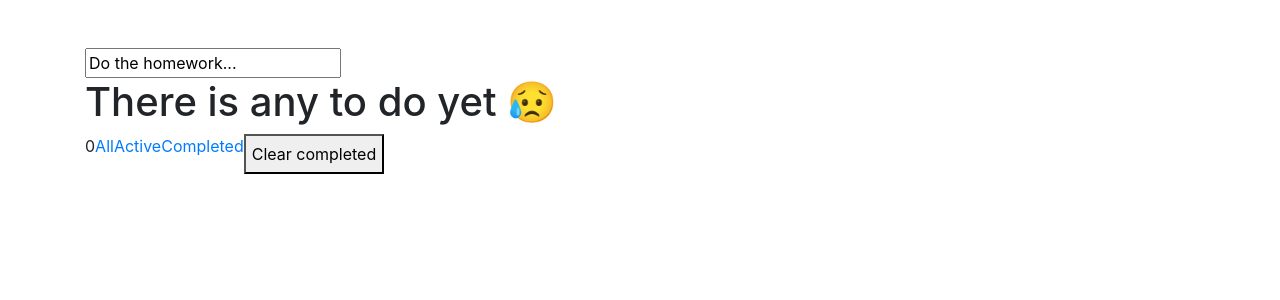
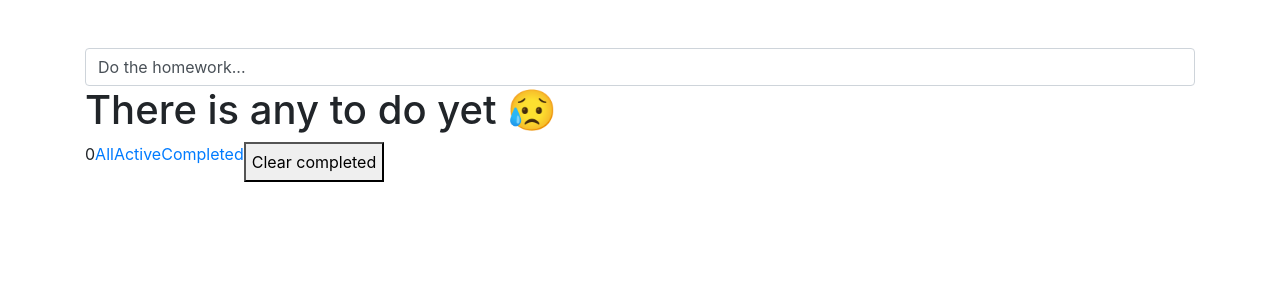
Before and after one commit to assembler-institute/reactjs-wish-list, a React (Create React App) app: page / in a window 1280 px wide. Shown: the top 300 px of the page. Built offline with nearby package versions, Linux system fonts and the light colour scheme.

Commit message:
Add styles to AddToDoTask component

```diff
--- a/src/components/AddToDoTask/AddToDoTask.js
+++ b/src/components/AddToDoTask/AddToDoTask.js
@@ -2,6 +2,8 @@
 import React from 'react'
 import './AddToDoTask.scss'
 import { generateNewKey } from '../../utils/localStorage'
+
+
 // Improve the render of the component
 
 export default class AddToDoTask extends React.Component {
@@ -56,9 +58,9 @@ export default class AddToDoTask extends React.Component {
     return (
       <>
       <form onSubmit={this.formSubmit}>
-        <input data-testid="create-todo-input" type="text" value={title} onChange={this.handlerInput} />
+        <input className="form-control" data-testid="create-todo-input" type="text" value={title} onChange={this.handlerInput} />
       </form>
-      <span data-testid="create-todo-error-message" className={error ? `show` : `hide`}>Please enter at least one character</span>
+      <div data-testid="create-todo-error-message" className={error ? `show alert alert-danger` : `hide`}  role="alert">Please enter at least one character</div>
       </>
     )
   }
```
